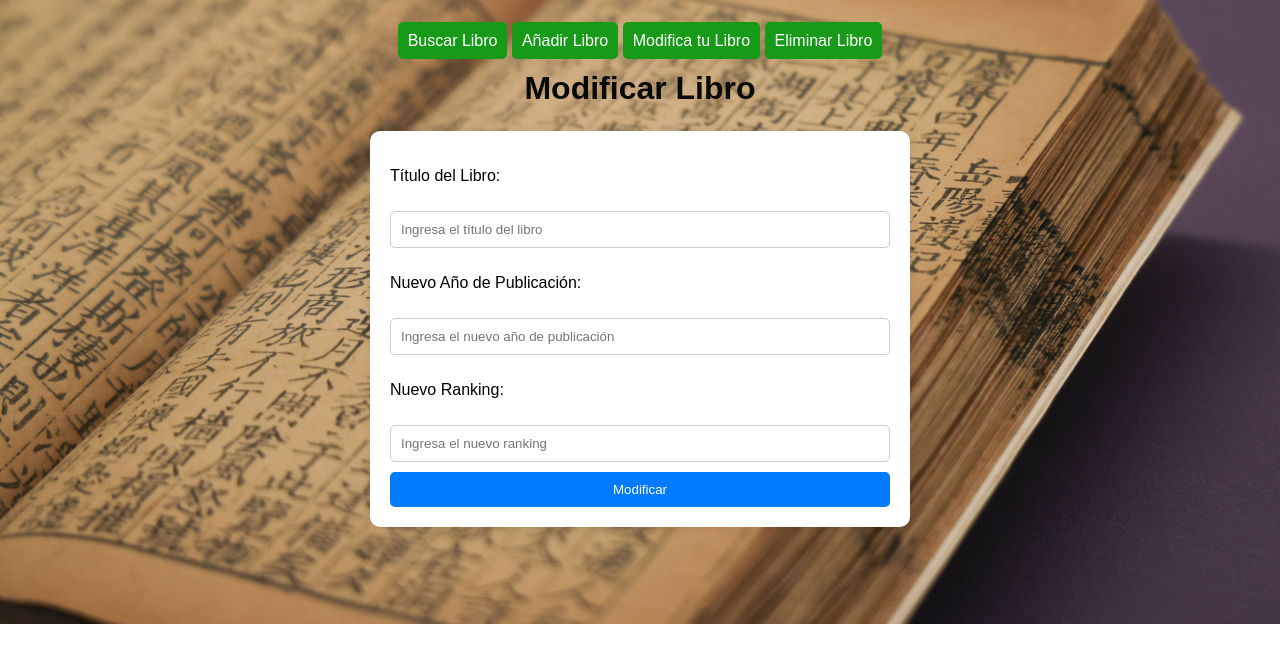
After one commit to EliasXVIII/flask_SQLite3_back, a Flask app: page /edit.html in a window 1280 px wide. The commit adds this page. Shown: the top 663 px of the page. Run offline with Flask 3, Linux system fonts and the light colour scheme.

Commit message:
I added the explanations of the PUT POST and DELETE methods

```diff
--- a/app.py
+++ b/app.py
@@ -1,4 +1,4 @@
-from flask import Flask, jsonify, request, render_template, url_for
+from flask import Flask, jsonify, request, render_template
 from sqlalchemy import or_ ##Render template nos ayuda a publicar o enlazar el html
 
 ##Ahora vamos a importar el formato de tabla que hemos creado en Models.py
@@ -8,10 +8,12 @@ import requests
 
 app = Flask(__name__) ## Entre guiones el nombre del fichero actual.
 
+
 ####### Esto pertenece a JWT #####
 from routes.auth import routes_auth
 from dotenv import load_dotenv
 ####### Esto pertenece a JWT #####
+
 
 ####### Esto pertenece a JWT #####
 app.register_blueprint(routes_auth, url_prefix="/api")
@@ -23,13 +25,13 @@ app.config["SQLALCHEMY_DATABASE_URI"] = "sqlite:///../database/libros.db"
 
 ## Con esta linea vamos a limpiar la consola a la hora de las consultas
 app.config["SQLALCHEMY_TRACK_MODIFICATIONS"] = False
-db.init_app(app)  ##Esto es para que sepa donde debe iniciar la base de datos """
+db.init_app(app)  ##Esto es para que sepa donde debe iniciar la base de datos
 
 
-#Vamos a crear un decorador
+###Vamos a crear un decorador con las rutas de todas las paginas que estamos creando.###
 @app.route("/")
-def home():
-    return render_template("index.html")
+def home():##Aca ca funcion debe llamarse diferente para que estas no se solapen y den errores.
+    return render_template("index.html") ## El render_template es una función que uso para renderizar los html que guardo en la carpeta templates.
 
 @app.route("/search.html", methods=["GET"])
 def search():
@@ -38,6 +40,12 @@ def search():
 @app.route("/delete.html", methods=["GET"])
 def delete():
     return render_template("delete.html")
+
+@app.route("/edit.html", methods=["GET"])
+def edit():
+    return render_template("edit.html")
+
+
 
 
 @app.route("/api/v1/books", methods=["GET"])
@@ -93,40 +101,45 @@ def getBook():
         return jsonify({"message": "Falla el servidor!!"}), 500
 
 
-## Ahora voy a crear la ruta para agregar todos los datos que voy a incorporar por el formulario.
-@app.route("/api/addbook", methods=["POST"])
+## Ahora voy a crear la ruta para agregar todos los datos que voy a incorporar por el formulario de agregar libros que se encuentra en el index.html
+@app.route("/api/addbook", methods=["POST"]) ##Aca tengo un decorador con la ruta y el motodo POST
 def addBook():
     try:
-        title = request.form["title"]
+        title = request.form["title"]##con request estoy reqiiriendo los datos desde el formulario y accedo al dato title por ej, y lo agrego a la variable title.
         year = request.form["year"]
         score = request.form["score"]
 
-        newBook = books(title,year,int(score))
-        db.session.add(newBook)
-        db.session.commit()
+        newBook = books(title,year,int(score))##En esta parte almaceno en newBook, todos los datos requeridos con los datos(title,year,int(score)) almacenados en books(asi se llama mi base de datos)
+        db.session.add(newBook) ##entonces en newBook sera agregado (add) en al db (base de datos)
+        db.session.commit()## y el commit es para subir estos cambios como en GIT
 
-        return jsonify(newBook.serialize()), 200
+        return jsonify(newBook.serialize()), 200 ##Aca estamos convirtiendo el objeto newBook a un formato json utilizando la función jsonify y mi db tiene un serialize() que convierte el objeto {} a un diccionario, esta línea convierte ese diccionario a json.
 
     except Exception:
-        exception("\n [SERVER]: Error en la ruta /api/addbook. log: \n")
-        return jsonify({"message": "Error al cargar el libro!!"}), 500
+        exception("\n [SERVER]: Error en la ruta /api/addbook. log: \n") ##Este exception es el que nos da el error en el servidor, no se lo muestra al usuario.
+        return jsonify({"message": "Error al cargar el libro!!"}), 500 ## y este es el error que ve el usuario.
 
 
-## Aca voy a crear la funcion para buscar libros a traves del fomulario creado en templates
 
+
+
+## Aca voy a crear la funcion para buscar libros a traves del fomulario creado en templates en search.html
 
 @app.route("/api/search", methods=["POST"])
 def searchBook():
     try:
-        titleBook = request.form["title"]
-        book = books.query.filter(books.title.like(f"%{titleBook}%")).first()
+        titleBook = request.form["title"]##Aca voy a guardar en titleBook lo que me envíe el input del formulario
+        book = books.query.filter(books.title.like(f"%{titleBook}%")).first()##Y aca lo voy a filtrar de la base de datos de books y con la funcion like me buscará aunque sea aproximado el imput y lo hara coincidir con el primer resultado que encuentre y lo almaceno en book
         if not book:
             return jsonify({"message": "No se ha encontrado el libro"}), 404
         else:
-            return jsonify(book.serialize()), 200
+            return jsonify(book.serialize()), 200 ## Ene ste if hago que si no resuelve la variable book, significa que no hay nad parecido y dice que no hay libro en cambio si hay, paso al else y devuelvo un json con el resultado de ese libro serializado con todos sus datos.
     except Exception:
         exception("Falla el servidor!! ")
         return jsonify({"message": "Falla el servidor!!"}), 500
+
+
+### Este es metodo delete para borrar los libros.
 
 @app.route("/api/delete", methods=["DELETE"])
 def deleteBook():
@@ -152,6 +165,36 @@ def deleteBook():
         exception(f"Falla en el servidor al eliminar el libro: {str(e)}")
         return jsonify({"message": "Error interno del servidor al eliminar el libro"}), 500
 
+##
+@app.route("/api/updatebook", methods=["PUT"])
+def updateBook():
+    try:
+        # Obtener los datos del libro a modificar del cuerpo de la solicitud PUT
+        title = request.form["title"]
+        new_year = request.form["new_year"]
+        new_score = request.form["new_score"]
+
+        # Buscar el libro por su título en la base de datos
+        book = books.query.filter_by(title=title).first()
+        if not book:
+            # Si el libro no existe, devuelve un mensaje de error
+            return jsonify({"message": "El libro no existe"}), 404
+
+        # Actualizar los datos del libro con los nuevos valores
+        book.year = new_year
+        book.score = new_score
+
+        # Guardar los cambios en la base de datos
+        db.session.commit()
+
+        # Devolver un mensaje de éxito
+        return jsonify({"message": "Libro actualizado exitosamente"}), 200
+
+    except Exception as e:
+        # Si ocurre algún error durante el proceso, devuelve un mensaje de error interno del servidor
+        exception(f"Falla en el servidor al actualizar el libro: {str(e)}")
+        return jsonify({"message": "Error interno del servidor al actualizar el libro"}), 500
+
 
 
 if __name__ == "__main__":
--- a/templates/delete.html
+++ b/templates/delete.html
@@ -11,6 +11,7 @@
         <li>
             <a href="search.html">Buscar Libro</a>
             <a href="http://127.0.0.1:4000/">Añadir Libro</a>
+            <a href="edit.html">Modifica tu Libro</a>
             <a href="delete.html">Eliminar Libro</a>
         </li>
     </div>
--- /dev/null
+++ b/templates/edit.html
@@ -0,0 +1,62 @@
+<!DOCTYPE html>
+<html lang="en">
+<head>
+    <meta charset="UTF-8">
+    <meta name="viewport" content="width=device-width, initial-scale=1.0">
+    <title>Modificar Libro</title>
+    <link rel="stylesheet" href="{{ url_for('static', filename='style.css') }}">
+</head>
+<body>
+    <div class="navbar">
+        <li>
+            <a href="search.html">Buscar Libro</a>
+            <a href="http://127.0.0.1:4000/">Añadir Libro</a>
+            <a href="edit.html">Modifica tu Libro</a>
+            <a href="delete.html">Eliminar Libro</a>
+        </li>
+    </div>
+    <div>
+        <h1>Modificar Libro</h1>
+        <form id="updateForm">
+            <label for="title">Título del Libro:</label><br>
+            <input type="text" id="title" name="title" placeholder="Ingresa el título del libro"><br>
+            <label for="new_year">Nuevo Año de Publicación:</label><br>
+            <input type="text" id="new_year" name="new_year" placeholder="Ingresa el nuevo año de publicación"><br>
+            <label for="new_score">Nuevo Ranking:</label><br>
+            <input type="text" id="new_score" name="new_score" placeholder="Ingresa el nuevo ranking"><br>
+            <input type="submit" value="Modificar">
+        </form>
+    </div>
+
+    <script>
+        const updateForm = document.getElementById("updateForm");
+        updateForm.addEventListener("submit", function(event){
+            event.preventDefault(); // Evita que el formulario se envíe automáticamente
+
+            // Obtener los datos del formulario
+            const formData = new FormData(this);
+
+            // Realizar una solicitud PUT para actualizar el libro
+            fetch("/api/updatebook", {
+                method: "PUT",
+                body: formData
+            })
+            .then(response => {
+                if (!response.ok) {
+                    throw new Error("Error al modificar el libro");
+                }
+                return response.json();
+            })
+            .then(data => {
+                alert(data.message); // Mostrar mensaje de éxito
+                // Limpiar el formulario después de la modificación exitosa
+                document.getElementById("updateForm").reset();
+            })
+            .catch(error => {
+                console.error("Error:", error);
+                alert("Hubo un error al modificar el libro. Por favor, intenta nuevamente.");
+            });
+        });
+    </script>
+</body>
+</html>
--- a/templates/index.html
+++ b/templates/index.html
@@ -12,6 +12,7 @@
         <li>
             <a href="search.html">Buscar Libro</a>
             <a href="http://127.0.0.1:4000/">Añadir Libro</a>
+            <a href="edit.html">Modifica tu Libro</a>
             <a href="delete.html">Eliminar Libro</a>
         </li>
     </div>
--- a/templates/search.html
+++ b/templates/search.html
@@ -11,6 +11,7 @@
         <li>
             <a href="search.html">Buscar Libro</a>
             <a href="http://127.0.0.1:4000/">Añadir Libro</a>
+            <a href="edit.html">Modifica tu Libro</a>
             <a href="delete.html">Eliminar Libro</a>
         </li>
     </div>
```
Also changed, not shown: database/libros.db.
